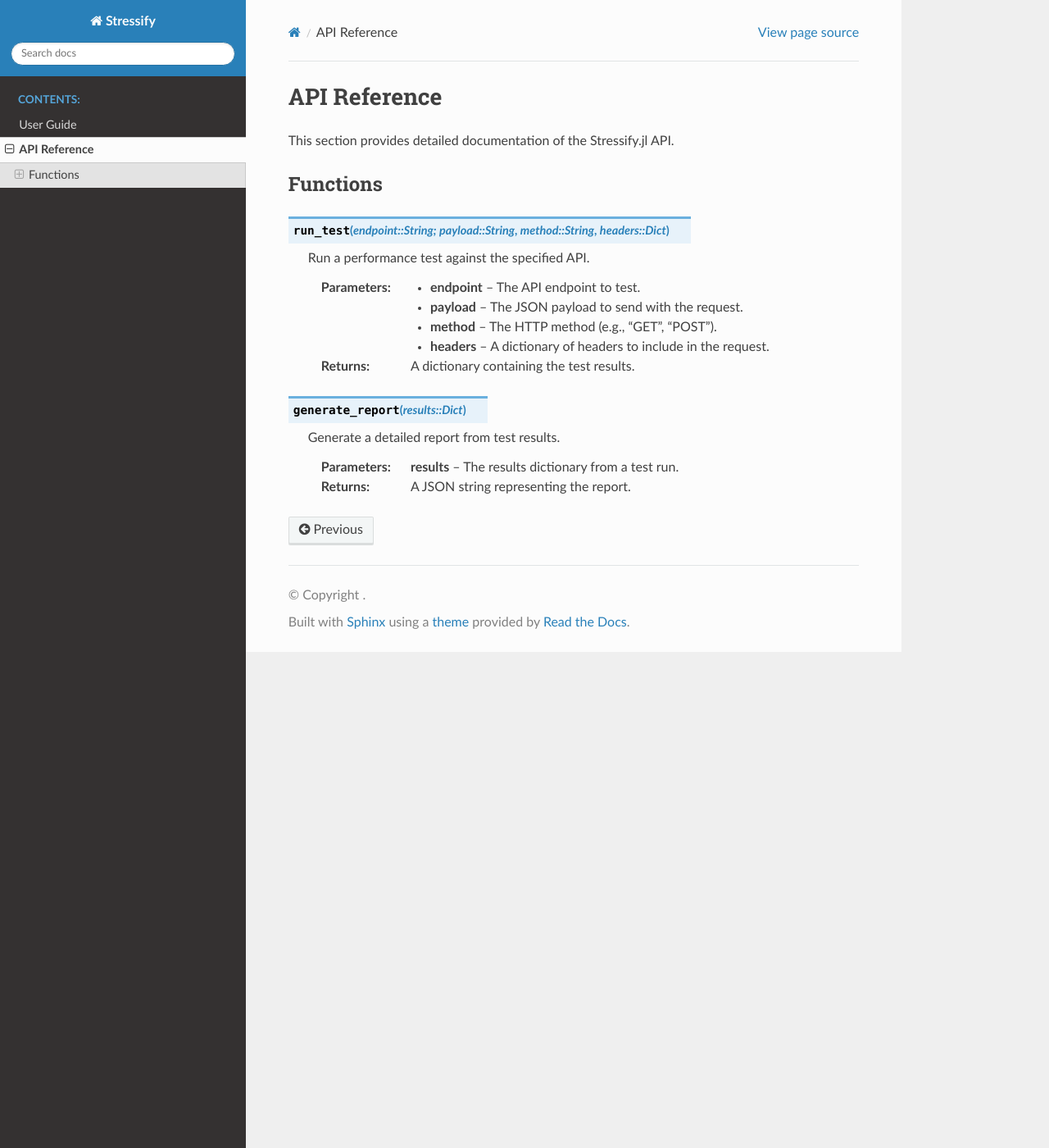
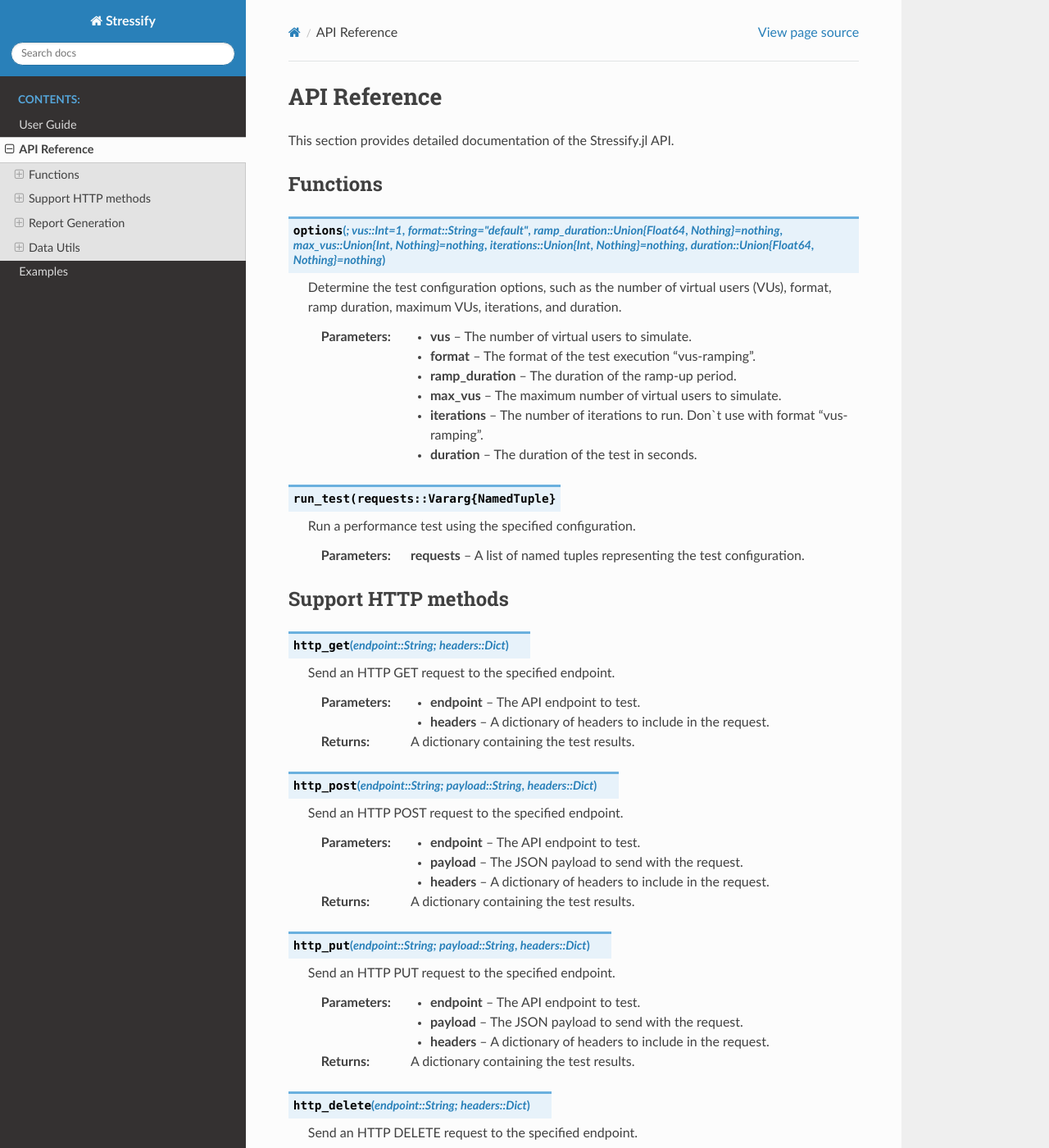
Before and after one commit to jfilhoGN/Stressify.jl, a Sphinx documentation site: the page built from docs/source/api.rst, in a window 1280 px wide and 1400 px high. Shown: the whole window at 82% size. Built offline with Sphinx 7.4.7 and the Read the Docs theme 3.1.0, drawn with Linux system fonts in a browser that asks for light colours; some of the changed text lies outside the part shown.

Commit message:
create documentation about guide, examples and API Stressify

```diff
--- a/docs/source/api.rst
+++ b/docs/source/api.rst
@@ -8,15 +8,73 @@ This section provides detailed documentation of the Stressify.jl API.
 Functions
 ---------
 
-.. function:: run_test(endpoint::String; payload::String, method::String, headers::Dict)
+.. function:: options(; vus::Int=1, format::String="default", ramp_duration::Union{Float64, Nothing}=nothing, max_vus::Union{Int, Nothing}=nothing, iterations::Union{Int, Nothing}=nothing, duration::Union{Float64, Nothing}=nothing)
 
-   Run a performance test against the specified API.
+   Determine the test configuration options, such as the number of virtual users (VUs), format, ramp duration, maximum VUs, iterations, and duration.
+
+   :param vus: The number of virtual users to simulate.
+   :param format: The format of the test execution "vus-ramping".
+   :param ramp_duration: The duration of the ramp-up period.
+   :param max_vus: The maximum number of virtual users to simulate.
+   :param iterations: The number of iterations to run. Don`t use with format "vus-ramping".
+   :param duration: The duration of the test in seconds.
+
+.. function:: run_test(requests::Vararg{NamedTuple}
+
+   Run a performance test using the specified configuration.
+
+   :param requests: A list of named tuples representing the test configuration.
+
+
+Support HTTP methods
+--------------------
+
+.. function:: http_get(endpoint::String; headers::Dict)
+
+   Send an HTTP GET request to the specified endpoint.
 
    :param endpoint: The API endpoint to test.
-   :param payload: The JSON payload to send with the request.
-   :param method: The HTTP method (e.g., "GET", "POST").
    :param headers: A dictionary of headers to include in the request.
    :returns: A dictionary containing the test results.
+
+.. function:: http_post(endpoint::String; payload::String, headers::Dict)
+
+      Send an HTTP POST request to the specified endpoint.
+
+      :param endpoint: The API endpoint to test.
+      :param payload: The JSON payload to send with the request.
+      :param headers: A dictionary of headers to include in the request.
+      :returns: A dictionary containing the test results.
+
+.. function:: http_put(endpoint::String; payload::String, headers::Dict)
+
+      Send an HTTP PUT request to the specified endpoint.
+
+      :param endpoint: The API endpoint to test.
+      :param payload: The JSON payload to send with the request.
+      :param headers: A dictionary of headers to include in the request.
+      :returns: A dictionary containing the test results.
+
+.. function:: http_delete(endpoint::String; headers::Dict)
+
+      Send an HTTP DELETE request to the specified endpoint.
+
+      :param endpoint: The API endpoint to test.
+      :param headers: A dictionary of headers to include in the request.
+      :returns: A dictionary containing the test results.
+
+.. function:: http_patch(endpoint::String; payload::String, headers::Dict)
+
+      Send an HTTP PATCH request to the specified endpoint.
+
+      :param endpoint: The API endpoint to test.
+      :param payload: The JSON payload to send with the request.
+      :param headers: A dictionary of headers to include in the request.
+      :returns: A dictionary containing the test results.
+
+
+Report Generation
+-----------------
 
 .. function:: generate_report(results::Dict)
 
@@ -24,3 +82,27 @@ Functions
 
    :param results: The results dictionary from a test run.
    :returns: A JSON string representing the report.
+
+.. function:: save_results_to_json(results::Dict, filepath::String)
+
+   Save the test results to a JSON file.
+
+   :param results: The results dictionary from a test run.
+   :param filepath: The path to the output file.
+
+Data Utils
+----------
+
+.. function:: random_csv_row(file_path::String)
+
+   Get a random row from a CSV file.
+
+   :param file_path: The path to the CSV file.
+   :returns: A dictionary representing a row from the CSV file.
+
+.. function:: random_json_row(file_path::String)
+
+   Get a random row from a JSON file.
+
+   :param file_path: The path to the JSON file.
+   :returns: A dictionary representing a row from the JSON file.
--- a/docs/source/conf.py
+++ b/docs/source/conf.py
@@ -3,7 +3,7 @@ import sys
 sys.path.insert(0, os.path.abspath('.'))
 
 project = 'Stressify'
-author = 'jfilhogn'
+author = 'João Martins Filho @jfilhogn'
 release = '0.1'
 
 extensions = [
--- a/docs/source/index.rst
+++ b/docs/source/index.rst
@@ -9,6 +9,7 @@ Contents:
 
    guide
    api
+   examples
 
 Indices and tables
 ==================
```
Also changed, not shown: README.md (+1 -1 lines), docs/source/examples.rst (added, +171 -0 lines), docs/source/guide.rst (+15 -0 lines), .readthedocs.yaml.
